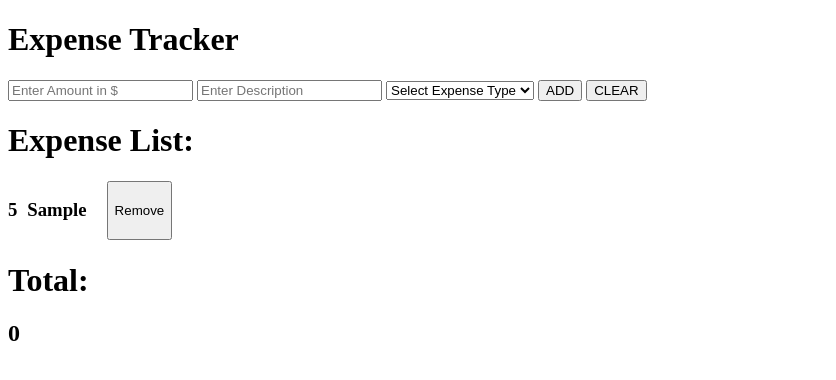
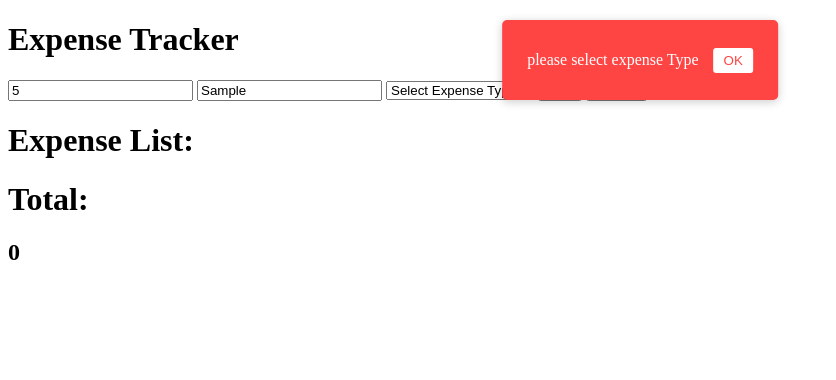
Before and after one commit to AlimMak/Expense-Budget-App, a plain HTML site: page index.html in a window 1280 px wide. Both pictures are taken after typing "5", "Sample" into the empty fields and a click on the button "ADD". Shown: the whole page, without its empty margins (0-836 px from the left). Drawn offline with Linux system fonts and the light colour scheme.

Commit message:
fixed a couple more edge cases and added a alert to ensure only valid input is fed into the expenses

```diff
--- a/index.html
+++ b/index.html
@@ -9,8 +9,8 @@
 <body>
     <div class="expenseinputs">
         <h1>Expense Tracker</h1>
-        <input type="number" id="dollaramt" placeholder="Enter Amount in $">
-        <input type="text" id="expenseDesc" placeholder="Enter Description">
+        <input type="number" id="dollaramt" placeholder="Enter Amount in $" required>
+        <input type="text" id="expenseDesc" placeholder="Enter Description" required>
         <select id="expenseType">
             <option value = "" disabled selected>Select Expense Type</option>
             <option value="Income">INCOME</option>
@@ -26,6 +26,11 @@
         <h1>Total: </h1>
     </div>
     <script src="script.js"></script>
+    <div id="customAlert" class="alert-hidden">
+        <p id="alertMessage"></p>
+        <button onclick="hideAlert()">OK</button>
+    </div>
+
 
 </body>
 </html>
--- a/script.js
+++ b/script.js
@@ -13,6 +13,25 @@ totalAmount.appendChild(totalToAdd);
 calculateTotal();
 
 function addExpense(){
+
+    if (isNaN(document.getElementById("dollaramt").value)){
+        showAlert("please enter a valid value");
+        return;
+    } else if (!document.getElementById("dollaramt").value){
+        showAlert("please enter a valid amount");
+        return;
+    } else if (document.getElementById("dollaramt").value <= 0) {
+        showAlert("expense must be greater than 0");
+        return;
+    } else if (!document.getElementById("expenseDesc").value){
+        showAlert("please enter a description");
+        return;
+    } else if (document.getElementById("expenseType").selectedIndex == 0){
+        showAlert("please select expense Type");
+        return;
+    }
+
+
     // access the list and create the element that we will be appending
     ExpenseList = document.getElementById("displayExpenses");
     singleExpense = document.createElement("div")
@@ -48,24 +67,21 @@ function addExpense(){
     typeOfExpense = expType.value;
     console.log(typeOfExpense);
     if (typeOfExpense === "Expense"){
-        ExpenseCost.textContent = "-" + document.getElementById("dollaramt").value;
+        ExpenseCost.textContent = "-" + "$" + document.getElementById("dollaramt").value;
         totalArray.push("-" + document.getElementById("dollaramt").value);
     } else if (typeOfExpense === "Income"){
-        ExpenseCost.textContent = document.getElementById("dollaramt").value;
+        ExpenseCost.textContent = "$" + document.getElementById("dollaramt").value;
         totalArray.push(document.getElementById("dollaramt").value);
     } else{
         ExpenseCost.textContent = document.getElementById("dollaramt").value;
     }
 
     //totalArray.push(document.getElementById("dollaramt").value);
-
+    calculateTotal();
     document.getElementById("dollaramt").value = "";
     document.getElementById("expenseDesc").value = "";
     console.log(totalArray);
     console.log("added expense");
-    calculateTotal();
-
-
 
 }
 
@@ -114,3 +130,13 @@ function calculateTotal(){
     totalToAdd.textContent = totalDifference;
     totalAmount.appendChild(totalToAdd);
 }
+
+function showAlert(message){
+    const alertBox = document.getElementById("customAlert");
+    document.getElementById("alertMessage").textContent = message;
+    alertBox.classList.remove("alert-hidden");
+}
+
+function hideAlert(){
+    document.getElementById('customAlert').classList.add('alert-hidden');
+}
--- a/styles.css
+++ b/styles.css
@@ -3,3 +3,33 @@
     flex-direction: row;
     column-gap: 10px;
 }
+
+/* Alert Styling */
+#customAlert {
+  position: fixed;
+  top: 20px;
+  left: 50%;
+  transform: translateX(-50%);
+  background: #ff4444;
+  color: white;
+  padding: 15px 25px;
+  border-radius: 5px;
+  box-shadow: 0 2px 10px rgba(0, 0, 0, 0.2);
+  z-index: 1000;
+  display: flex;
+  align-items: center;
+  gap: 15px;
+}
+
+.alert-hidden {
+  display: none !important;
+}
+
+#customAlert button {
+  background: white;
+  color: #ff4444;
+  border: none;
+  padding: 5px 10px;
+  border-radius: 3px;
+  cursor: pointer;
+}
```
